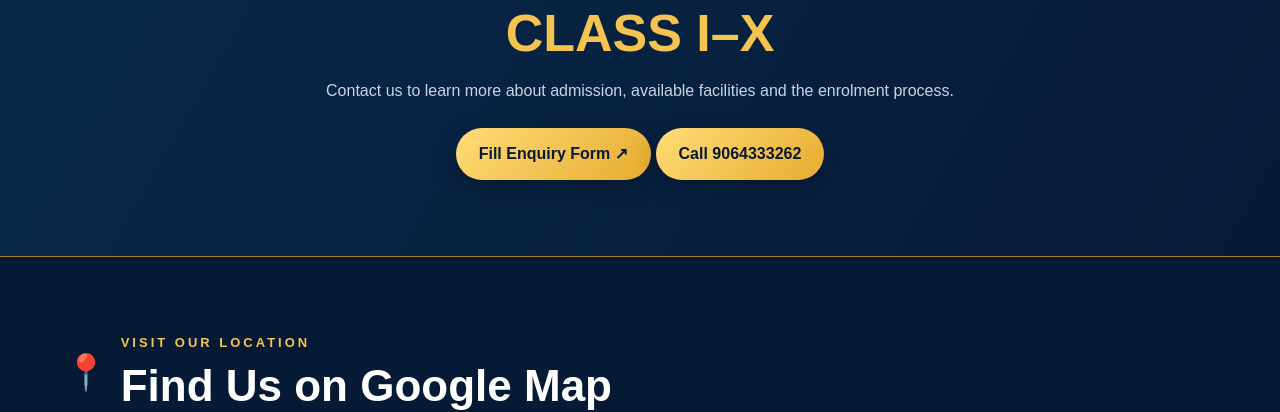
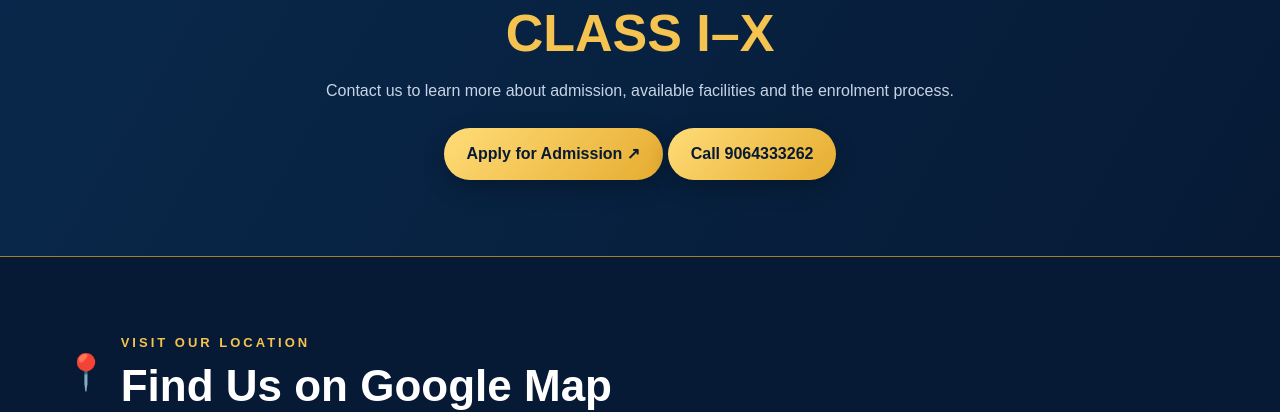
Before and after one commit to mmgroupofficial2026/mm-english-medium-mission-website, a plain HTML site: page index.html in a window 1280 px wide. Shown: the part 4061-4473 px from the top of the page. Drawn offline with Linux system fonts and the light colour scheme; no server answers.

Commit message:
Update index.html

```diff
--- a/index.html
+++ b/index.html
@@ -552,7 +552,7 @@ footer{width:100%;background:#020d1d;padding:30px 5% 18px;border-top:1px solid #
   <h2>ADMISSION OPEN 2027</h2>
   <h2 style="color:var(--gold)">CLASS I–X</h2>
   <p>Contact us to learn more about admission, available facilities and the enrolment process.</p>
-  <a class="btn" href="https://forms.cloud.microsoft/Pages/ResponsePage.aspx?id=DQSIkWdsW0yxEjajBLZtrQAAAAAAAAAAAAN__iASIhhUQU1NWFVIWlVFMkJUUElSVlRWRUo3OVFLUi4u" target="_blank" rel="noopener">Fill Enquiry Form ↗</a>
+  <a class="btn" href="https://docs.google.com/forms/d/e/1FAIpQLSfSr85WaOTZ56nAligIBsBIe3FJVKo9AoHyFf92vk4t9YXlQQ/viewform?usp=publish-editor" target="_blank" rel="noopener"> Apply for Admission ↗</a>
   <a class="btn" href="tel:9064333262">Call 9064333262</a>
  </div>
 </section>
```
